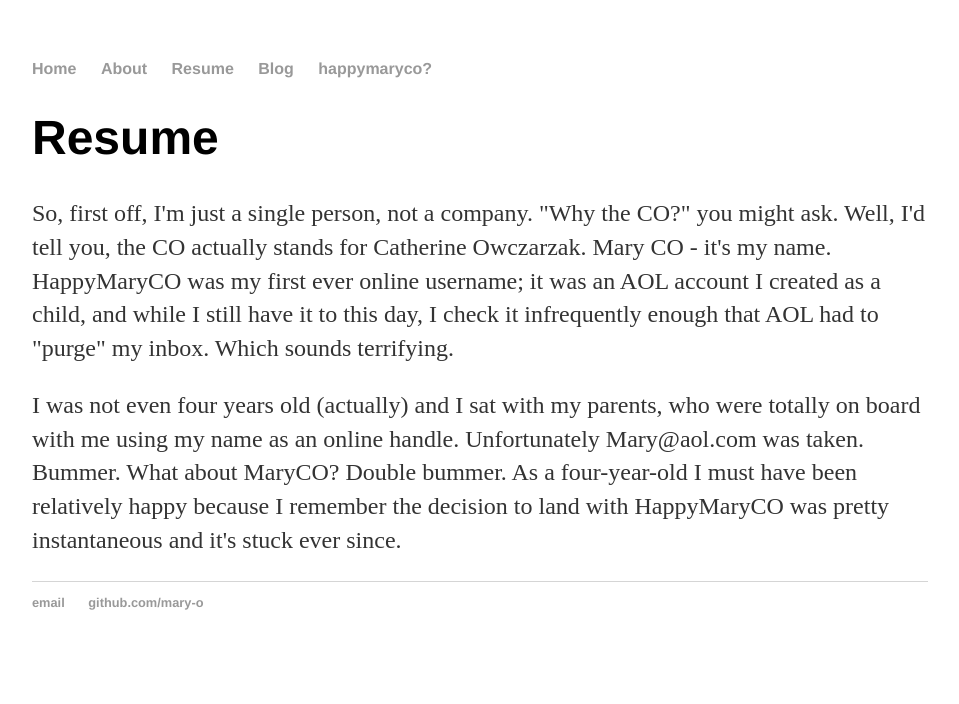
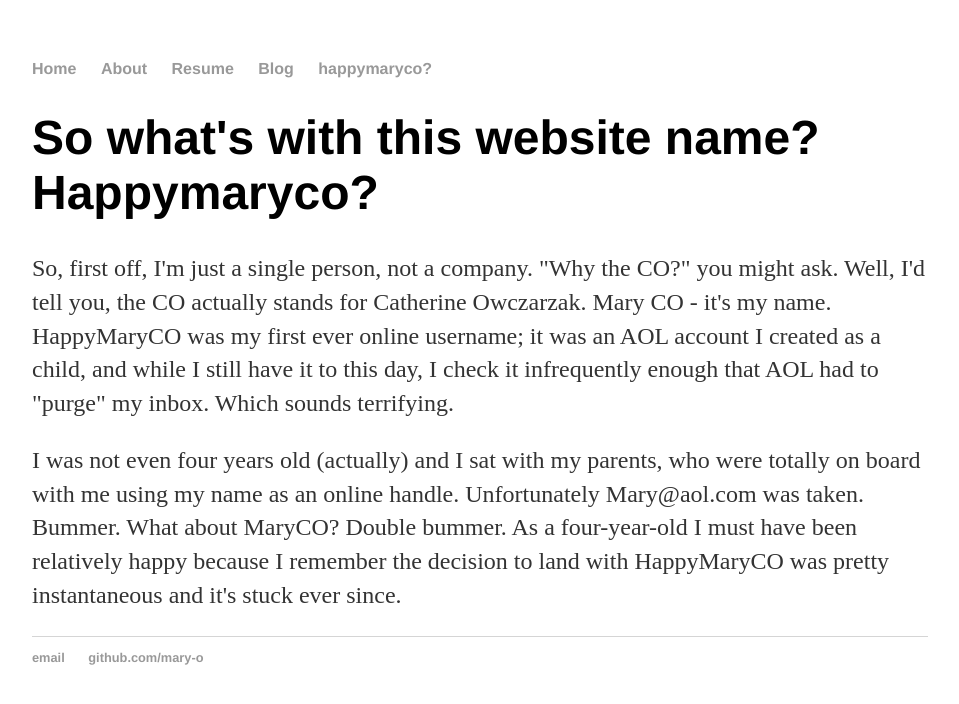
Before and after one commit to Mary-O/mary-o.github.io, a Jekyll site: the page built from HappyMaryCO/index.html, in a window 1280 px wide. Shown: the top 704 px of the page, without its empty margins (160-1119 px from the left). Built offline with Jekyll 4.4.1, drawn with Linux system fonts in a browser that asks for light colours.

Commit message:
Update index.html

```diff
--- a/HappyMaryCO/index.html
+++ b/HappyMaryCO/index.html
@@ -1,6 +1,6 @@
 ---
 layout: default
-title: Resume
+title: So what's with this website name? Happymaryco?
 published: true
 ---
 
```
